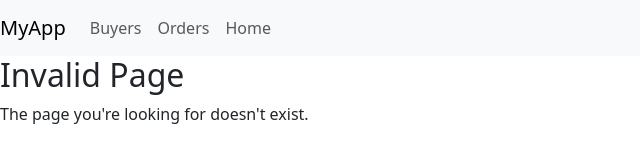
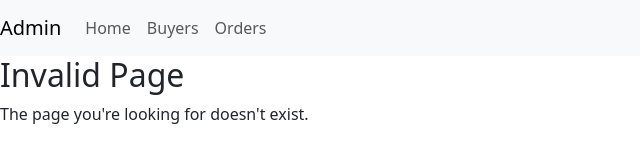
Before and after one commit to bethovenacha/ecommerce, an Angular app in the folder angular-client/admin/: page /invalid in a window 1280 px wide. Shown: the top 160 px of the page, without its empty margins (0-640 px from the left). Built offline with nearby package versions, Linux system fonts and the light colour scheme.

Commit message:
adding navbar

```diff
--- a/angular-client/admin/src/app/shared/components/nav-bar/nav-bar.component.html
+++ b/angular-client/admin/src/app/shared/components/nav-bar/nav-bar.component.html
@@ -1,19 +1,20 @@
 <nav class="navbar navbar-expand-lg navbar-light bg-light">
-    <a class="navbar-brand" href="#">MyApp</a>
+    <a class="navbar-brand" href="#">Admin</a>
     <button class="navbar-toggler" type="button" data-bs-toggle="collapse" data-bs-target="#navbarNav" aria-controls="navbarNav" aria-expanded="false" aria-label="Toggle navigation">
       <span class="navbar-toggler-icon"></span>
     </button>
     <div class="collapse navbar-collapse" id="navbarNav">
       <ul class="navbar-nav">
         <li class="nav-item">
+            <a class="nav-link" routerLink="/" routerLinkActive="active">Home</a>
+          </li>
+        <li class="nav-item">
           <a class="nav-link" routerLink="/buyers" routerLinkActive="active">Buyers</a>
         </li>
         <li class="nav-item">
           <a class="nav-link" routerLink="/orders/1" routerLinkActive="active">Orders</a>
         </li>
-        <li class="nav-item">
-          <a class="nav-link" routerLink="/" routerLinkActive="active">Home</a>
-        </li>
+
       </ul>
     </div>
   </nav>
```
